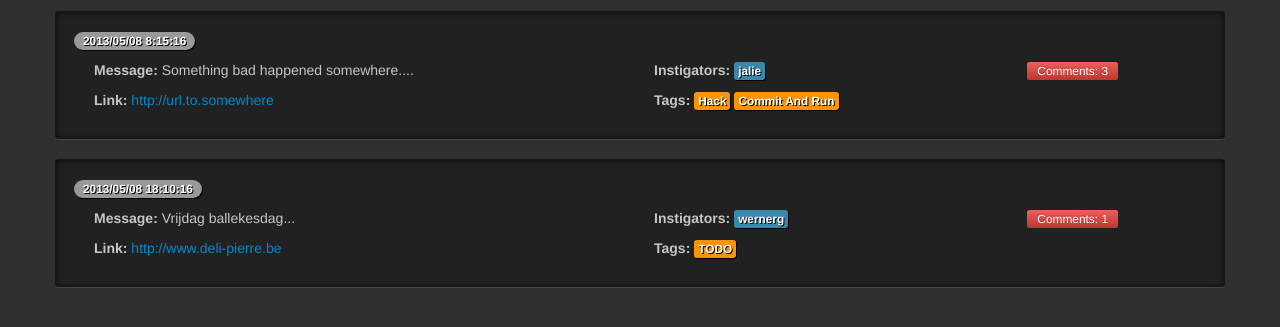
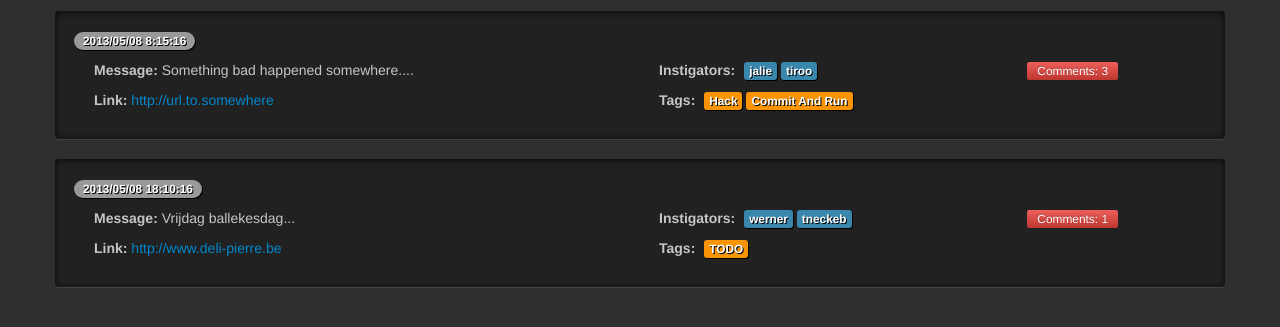
Before and after one commit to jalieven/tutorials, a plain HTML site: page angularjs/template/static/stream.html in a window 1280 px wide. Shown: the part 149-476 px from the top of the page. Drawn offline with Linux system fonts and the light colour scheme.

Commit message:
fixes inline labels on the view

```diff
--- a/angularjs/template/static/stream.html
+++ b/angularjs/template/static/stream.html
@@ -116,18 +116,16 @@
                             </p>
                         </div>
                         <div class="span4">
-                            <p>
-                                <strong>Instigators:</strong>
-                                            <span class="label label-info">
-                                                jalie
-                                            </span>
-                            </p>
-
-                            <p>
-                                <strong>Tags:</strong>
-                                <span class="label label-warning">Hack</span>
-                                <span class="label label-warning">Commit And Run</span>
-                            </p>
+                            <ul class="inline labeling">
+                                <li><strong>Instigators:</strong></li>
+                                <li class="label label-info">jalie</li>
+                                <li class="label label-info">tiroo</li>
+                            </ul>
+                            <ul class="inline labeling">
+                                <li><strong>Tags:</strong></li>
+                                <li class="label label-warning">Hack</li>
+                                <li class="label label-warning">Commit And Run</li>
+                            </ul>
                         </div>
                         <div class="span2">
                             <p>
@@ -156,17 +154,15 @@
                             </p>
                         </div>
                         <div class="span4">
-                            <p>
-                                <strong>Instigators:</strong>
-                                            <span class="label label-info">
-                                                wernerg
-                                            </span>
-                            </p>
-
-                            <p>
-                                <strong>Tags:</strong>
-                                <span class="label label-warning">TODO</span>
-                            </p>
+                            <ul class="inline labeling">
+                                <li><strong>Instigators:</strong></li>
+                                <li class="label label-info">werner</li>
+                                <li class="label label-info">tneckeb</li>
+                            </ul>
+                            <ul class="inline labeling">
+                                <li><strong>Tags:</strong></li>
+                                <li class="label label-warning">TODO</li>
+                            </ul>
                         </div>
                         <div class="span2">
                             <p>
@@ -276,24 +272,20 @@
                                         <strong>Message:</strong>
                                         Some message...
                                     </p>
-
                                     <p>
                                         <strong>Link:</strong>
                                         http://www.someurl.com
                                     </p>
                                 </div>
-                                <div class="span4">
-                                    <p>
-                                        <strong>Instigators:</strong>
-                                            <span class="label label-info">
-                                                jalie
-                                            </span>
-                                    </p>
-
-                                    <p>
-                                        <strong>Tags:</strong>
-                                        <span class="label label-warning">Hack</span>
-                                    </p>
+                                <div class="span6">
+                                    <ul class="inline labeling">
+                                        <li><strong>Instigators:</strong></li>
+                                        <li class="label label-info">jalie</li>
+                                    </ul>
+                                    <ul class="inline labeling" data-ng-hide="!newEvent.tags">
+                                        <li><strong>Tags:</strong></li>
+                                        <li class="label label-warning">Hack</li>
+                                    </ul>
                                 </div>
                             </div>
                         </div>
```
